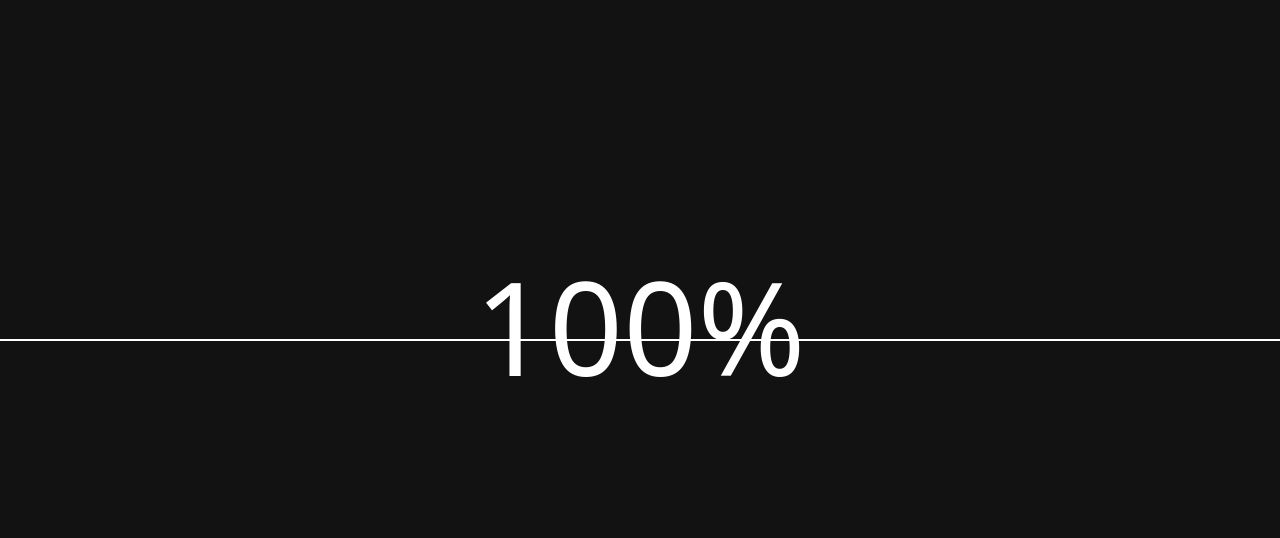
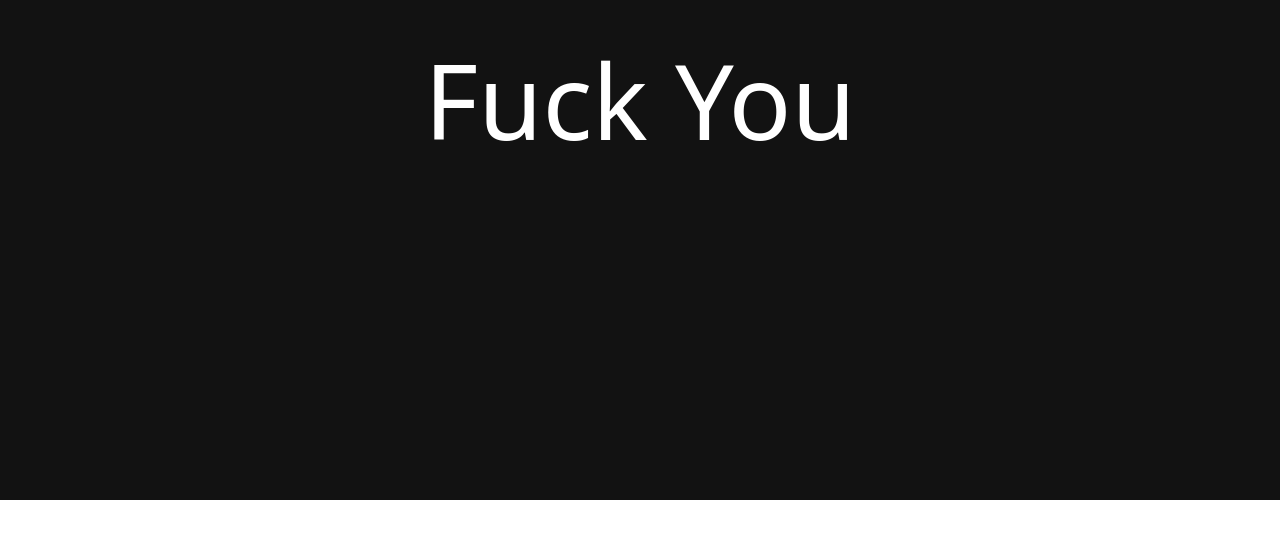
Before and after one commit to Subhamay-Dey/Restaurant--Website, a React (Vite) app in the folder restaurant-website/: page / in a window 1280 px wide. Shown: the part 300-838 px from the top of the page. After the commit the page ends 800 px from the top, so only its background shows below. Built offline with nearby package versions, Linux system fonts and the light colour scheme.

Commit message:
reveal function added and yeah my animatiion is finally completed and its working as fuck.

```diff
--- a/restaurant-website/src/components/Loader.jsx
+++ b/restaurant-website/src/components/Loader.jsx
@@ -1,50 +1,81 @@
-import React, { useEffect } from 'react';
+import React, { useState, useEffect } from "react";
 import styled from "styled-components";
 
-import {gsap, CSSPlugin, Expo} from "gsap";
+import { gsap, CSSPlugin, Expo } from "gsap";
 gsap.registerPlugin(CSSPlugin);
 
-export default function Loader() {
+function App() {
+  const [counter, setCounter] = useState(0);
 
-    const [counter, setCounter] = React.useState(0);
-
-    React.useEffect(() => {
+  useEffect(() => {
     const count = setInterval(() => {
       setCounter((counter) =>
         counter < 100
           ? counter + 1
-              : (clearInterval(count), setCounter(100))
+          : (clearInterval(count), setCounter(100), reveal())
       );
     }, 25);
   }, []);
 
+  const reveal = () => {
+    const t1 = gsap.timeline({
+      onComplete: () => {
+        console.log("completed");
+      },
+    });
+    t1.to(".follow", {
+      width: "100%",
+      ease: Expo.easeInOut,
+      duration: 1.2,
+      delay: 0.7,
+    })
+      .to(".hide", { opacity: 0, duration: 0.3 })
+      .to(".hide", { display: "none", duration: 0.3 })
+      .to(".follow", {
+        height: "100%",
+        ease: Expo.easeInOut,
+        duration: 0.7,
+        delay: 0.5,
+      })
+      .to(".content", { width: "100%", ease: Expo.easeInOut, duration: 0.7 })
+      .to(".title-lines", { display: "block", duration: 0.1 })
+      .to(".title-lines", {
+        opacity: 1,
+        stagger: 0.15,
+        ease: Expo.easeInOut,
+        duration: 0.6,
+      });
+  };
 
-  return <AppContainer>
-
+  return (
+    <AppContainer>
       <Loading>
         <Follow className="follow"></Follow>
-            <ProgressBar className="hide" style={{width: counter + "%"}}></ProgressBar>
-            <Count className="hide">{counter}%</Count>
+        <ProgressBar
+          className="hide"
+          id="progress-bar"
+          style={{ width: counter + "%" }}
+        ></ProgressBar>
+        <Count id="count" className="hide">
+          {counter}%
+        </Count>
       </Loading>
 
-        <Content>
-        <p className="title-lines">The greatest glory in living lies</p>
-        <p className="title-lines">not in never falling,</p>
-        <p className="title-lines">but in rising every time we fall.</p>
-        <p className="title-lines">-Nelson Mandela</p>
+      <Content className="content">
+        <p className="title-lines">Fuck You</p>
       </Content>
+    </AppContainer>
+  );
+}
 
-    </AppContainer>
-}
+export default App;
 
 const AppContainer = styled.div`
   width: 100vw;
-    height: 100vw;
+  height: 100vh;
   color: #000000;
   position: relative;
-    text-align: center;
 `;
-
 const Loading = styled.div`
   height: 100%;
   width: 100%;
@@ -55,7 +86,6 @@ const Loading = styled.div`
   position: absolute;
   top: 0;
 `;
-
 const Follow = styled.div`
   position: absolute;
   background-color: #f48049;
@@ -97,5 +127,14 @@ const Content = styled.div`
   justify-content: center;
   flex-direction: column;
   overflow: hidden;
-  color: #fff
+  color: #fff;
+
+  p {
+    text-align: center;
+    font-size: 104px;
+    opacity: 0;
+    display: none;
+    font-weight: 500;
+    margin: 0;
+  }
 `;
```
Lines whose indentation alone changed are shown as unchanged.
